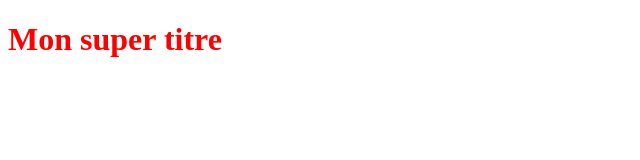
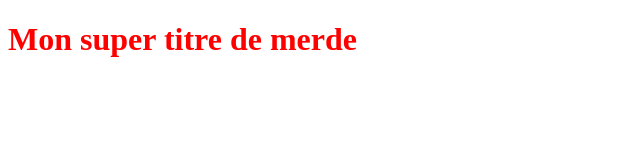
Before and after one commit to Tristan-Huguenot/test_git, a plain HTML site: page index.html in a window 1280 px wide. Shown: the whole page, without its empty margins (0-640 px from the left). Drawn offline with Linux system fonts and the light colour scheme.

Commit message:
Modification du h1

```diff
--- a/index.html
+++ b/index.html
@@ -8,6 +8,6 @@
     <link rel="stylesheet" href="style.css">
 </head>
 <body>
-    <h1>Mon super titre</h1>
+    <h1>Mon super titre de merde</h1>
 </body>
 </html>
```
